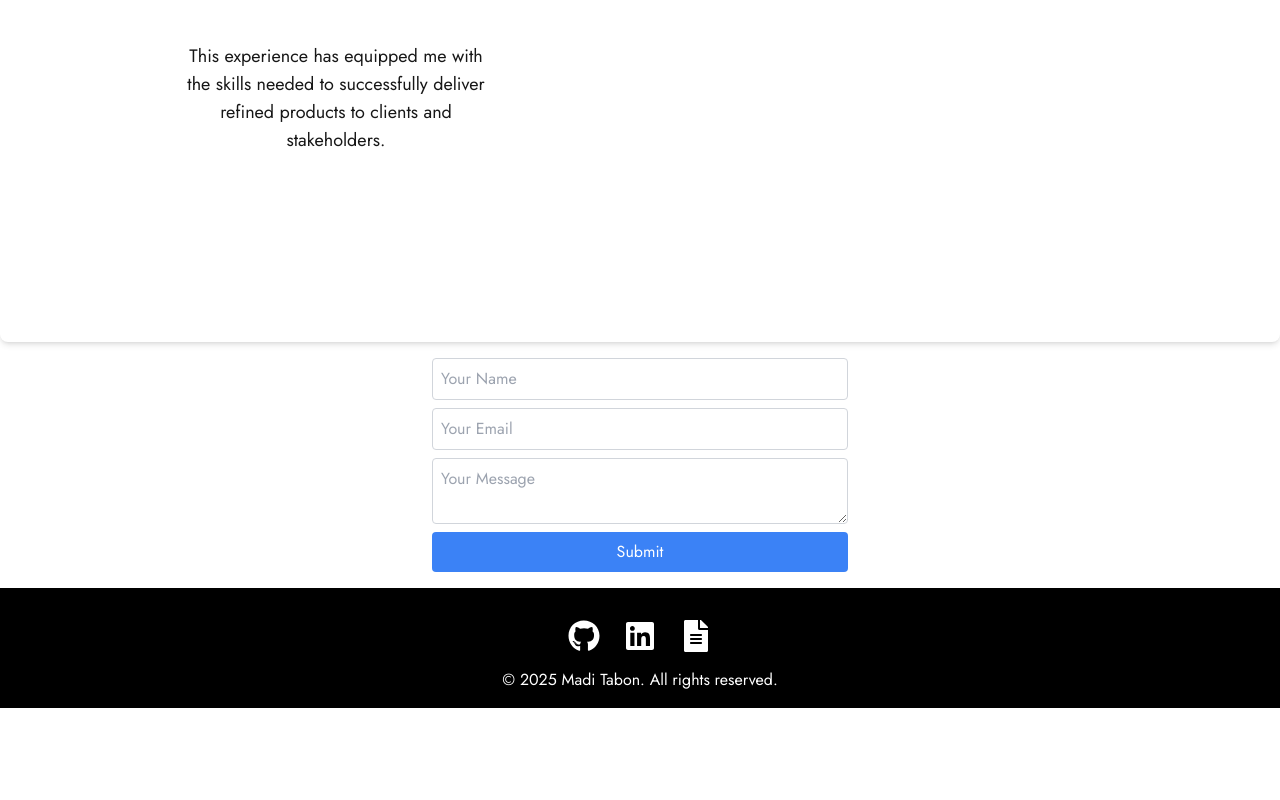
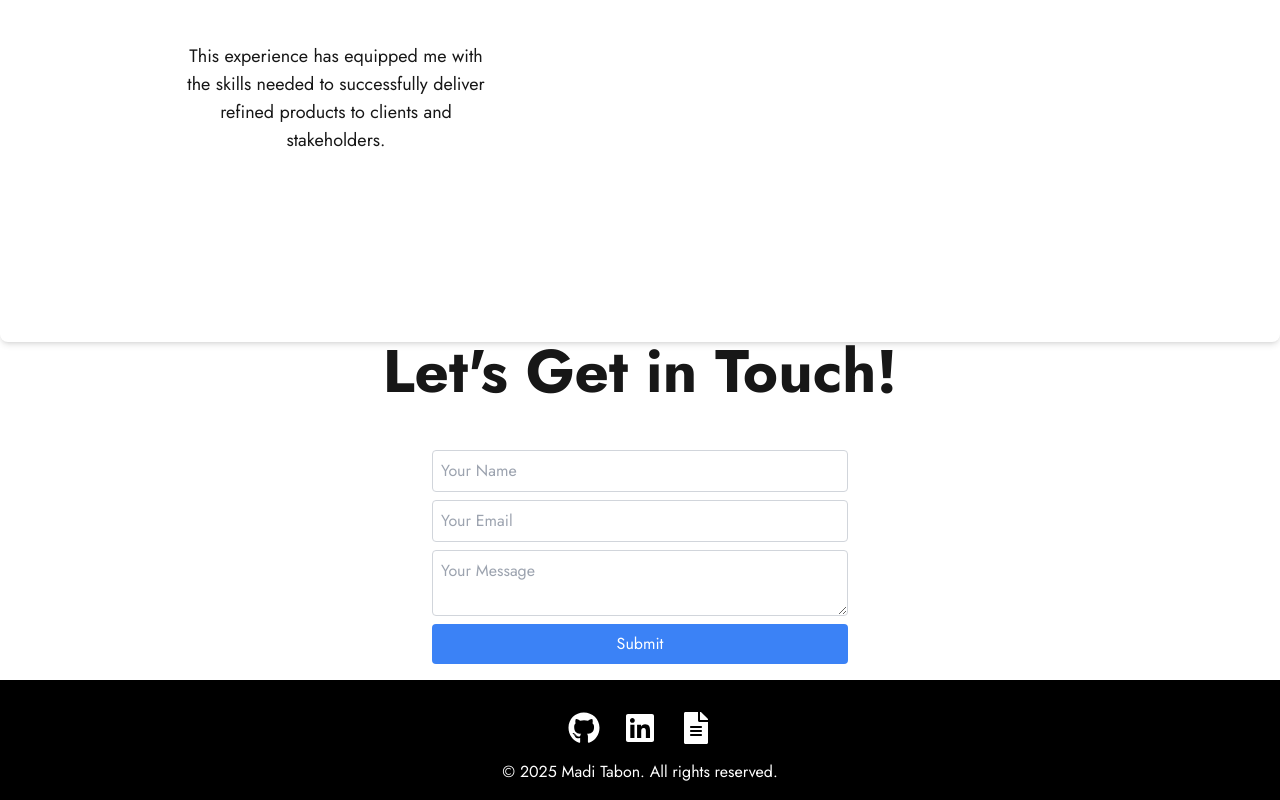
Before and after one commit to 1medi/folio, a Next.js app: page / in a window 1280 px wide. Shown: the part 2850-3650 px from the top of the page. Before the commit the page ends 3558 px from the top, so only its background shows below. Built offline with nearby package versions, Linux system fonts and the light colour scheme.

Commit message:
Update index.tsx

```diff
--- a/components/Contact/index.tsx
+++ b/components/Contact/index.tsx
@@ -1,88 +1,34 @@
-import React, { useState, FormEvent } from 'react';
+import React from "react";
 
 export default function Page() {
-  const [isLoading, setIsLoading] = useState<boolean>(false);
-  const [formData, setFormData] = useState({ name: '', email: '', message: '' });
-  const [error, setError] = useState<string | null>(null);
-  const [success, setSuccess] = useState<string | null>(null);
-
-  const handleChange = (e: React.ChangeEvent<HTMLInputElement | HTMLTextAreaElement>) => {
-    setFormData({ ...formData, [e.target.name]: e.target.value });
-  };
-
-  const validateForm = () => {
-    if (!formData.name || !formData.email || !formData.message) {
-      setError('All fields are required.');
-      return false;
-    }
-    setError(null);
-    return true;
-  };
-
-  async function onSubmit(event: FormEvent<HTMLFormElement>) {
-    event.preventDefault();
-    if (!validateForm()) return;
-
-    setIsLoading(true);
-    setSuccess(null);
-
-    try {
-      const response = await fetch('/api/submit', {
-        method: 'POST',
-        headers: {
-          'Content-Type': 'application/json',
-        },
-        body: JSON.stringify(formData),
-      });
-
-      if (response.ok) {
-        setSuccess('Your message has been sent successfully!');
-        setFormData({ name: '', email: '', message: '' });
-      } else {
-        setError('Failed to send your message. Please try again.');
-      }
-    } catch (error) {
-      console.error(error);
-      setError('An error occurred. Please try again.');
-    } finally {
-      setIsLoading(false);
-    }
-  }
-
   return (
-    <form onSubmit={onSubmit} className='relative justify-center m-auto p-4 max-w-md'>
-      {error && <p className="text-red-500">{error}</p>}
-      {success && <p className="text-green-500">{success}</p>}
+    <>
+      <h1 id="contact" className="text-6xl font-bold mb-8 text-center">Let's Get in Touch!</h1>
+      <form className="relative justify-center m-auto p-4 max-w-md">
         <input
           type="text"
           name="name"
           placeholder="Your Name"
-        value={formData.name}
-        onChange={handleChange}
           className="block w-full p-2 mb-2 border border-gray-300 rounded"
         />
         <input
           type="email"
           name="email"
           placeholder="Your Email"
-        value={formData.email}
-        onChange={handleChange}
           className="block w-full p-2 mb-2 border border-gray-300 rounded"
         />
         <textarea
           name="message"
           placeholder="Your Message"
-        value={formData.message}
-        onChange={handleChange}
           className="block w-full p-2 mb-2 border border-gray-300 rounded"
         />
         <button
           type="submit"
-        disabled={isLoading}
           className="w-full p-2 bg-blue-500 text-white rounded hover:bg-blue-600"
         >
-        {isLoading ? 'Loading...' : 'Submit'}
+          Submit
         </button>
       </form>
+    </>
   );
 }
```
Lines whose indentation alone changed are shown as unchanged.
